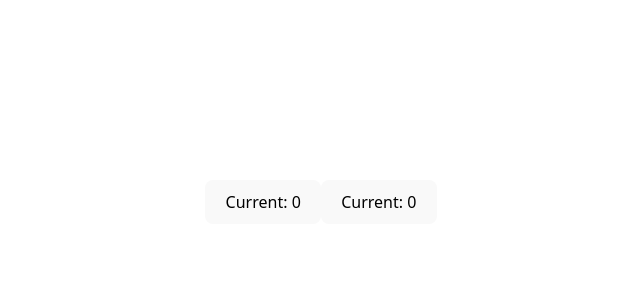
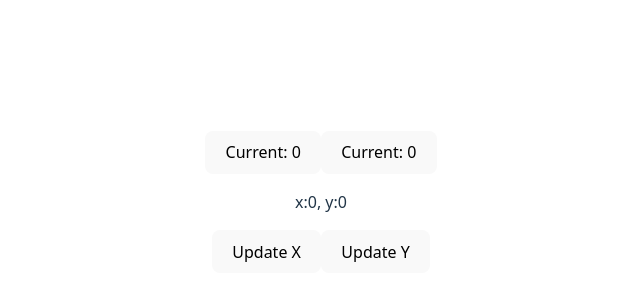
Before and after one commit to bndnt/Events, a React (Vite) app: page / in a window 1280 px wide. Shown: the part 198-498 px from the top of the page, without its empty margins (319-959 px from the left). Built offline with nearby package versions, Linux system fonts and the light colour scheme.

Commit message:
пример Object Change

```diff
--- a/src/App.jsx
+++ b/src/App.jsx
@@ -5,6 +5,7 @@
 
 import ButtonClicks from "./components/States/ButtonClicks";
 import ButtonHide from "./components/States/ButtonHide";
+import ObjectChange from "./components/States/ObjectChange";
 // function App() {
 //   // const handleClick = () => {
 //   //   alert("Congrats!!");
@@ -118,6 +119,7 @@
     <>
       <ClickCounter value={clickSecond} onUpdate={handleClicksSecond} />
       <ClickCounter value={clickSecond} onUpdate={handleClicksSecond} />
+      <ObjectChange />
     </>
   );
 };
--- /dev/null
+++ b/src/components/States/ObjectChange.jsx
@@ -0,0 +1,30 @@
+import { useState } from "react";
+export default function ObjectChange() {
+  const [values, setValues] = useState({
+    x: 0,
+    y: 0,
+  });
+  const updateX = () => {
+    setValues({
+      ...values,
+      x: values.x + 1,
+    });
+  };
+  const updateY = () => {
+    setValues({
+      ...values,
+      y: values.y + 1,
+    });
+  };
+  return (
+    <div>
+      <p>
+        x:{values.x}, y:{values.y}
+      </p>
+      <div>
+        <button onClick={updateX}>Update X</button>
+        <button onClick={updateY}>Update Y</button>
+      </div>
+    </div>
+  );
+}
```
